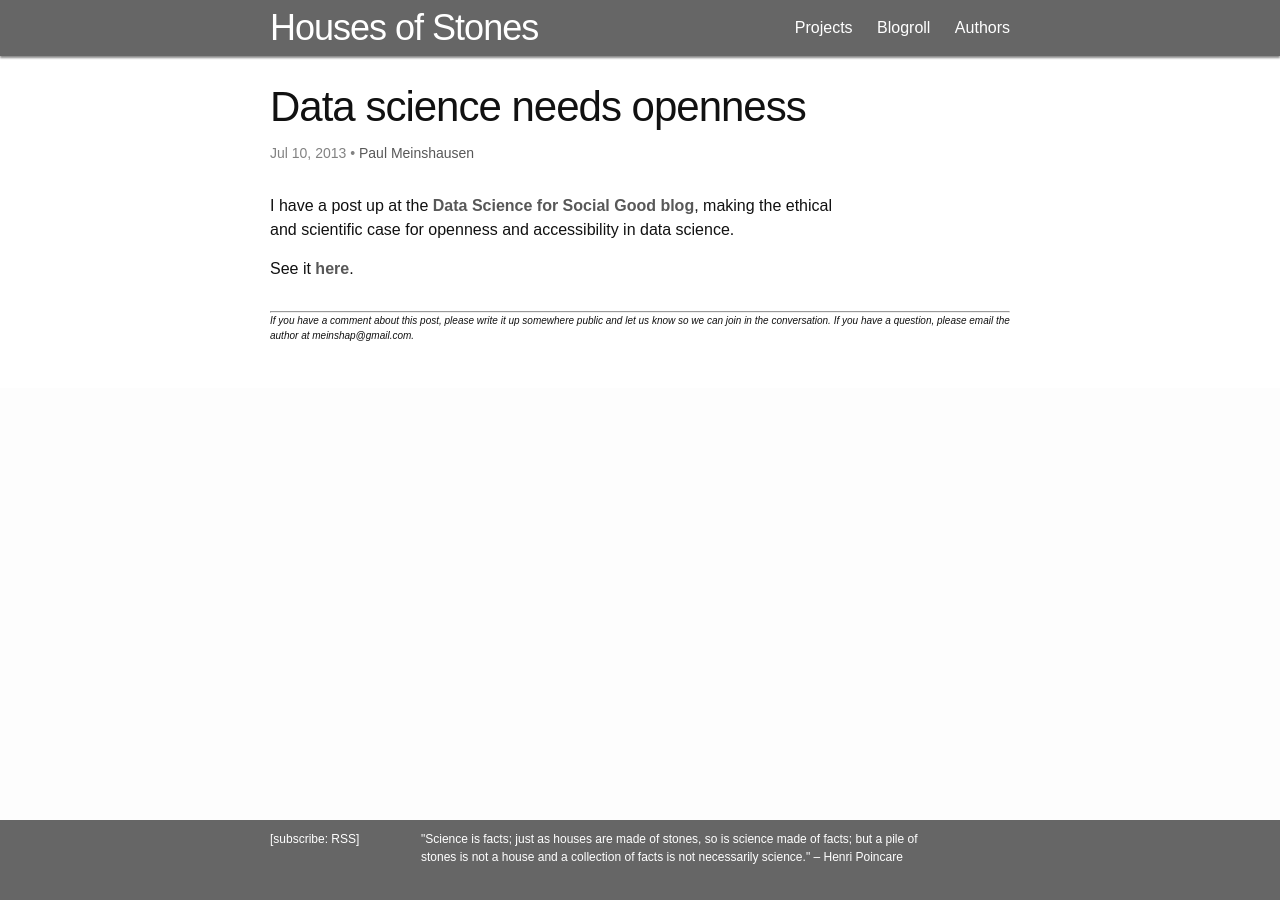
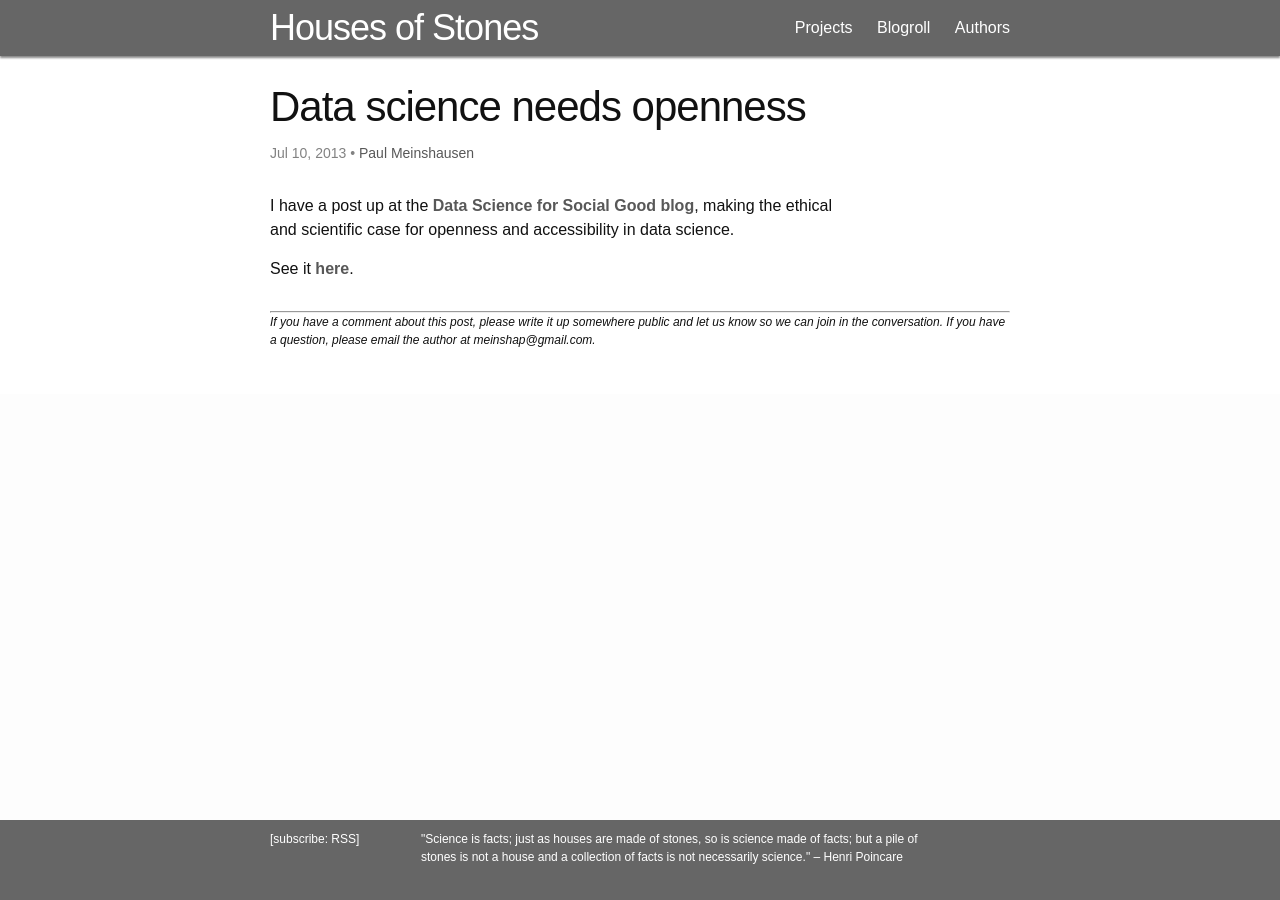
Before and after one commit to housesofstones/housesofstones.github.io, a Jekyll site: the page built from _posts/2013-07-10-data-science-needs-openness.md, in a window 1280 px wide. Built offline with Jekyll 4.4.1, drawn with Linux system fonts in a browser that asks for light colours; nearby versions of some CDN libraries.

Commit message:
Update post.html

```diff
--- a/_layouts/post.html
+++ b/_layouts/post.html
@@ -13,7 +13,7 @@
     {{ content }}
   </article>
   <hr>
-  <p style="font-size:10px;"><em>If you have a comment about this post, please write it up somewhere public and let us know so we can join in the conversation.
+  <p style="font-size:12px;"><em>If you have a comment about this post, please write it up somewhere public and let us know so we can join in the conversation.
     If you have a question, please email the author at {{ author.email }}.</em></p>
 
 </div>
```
